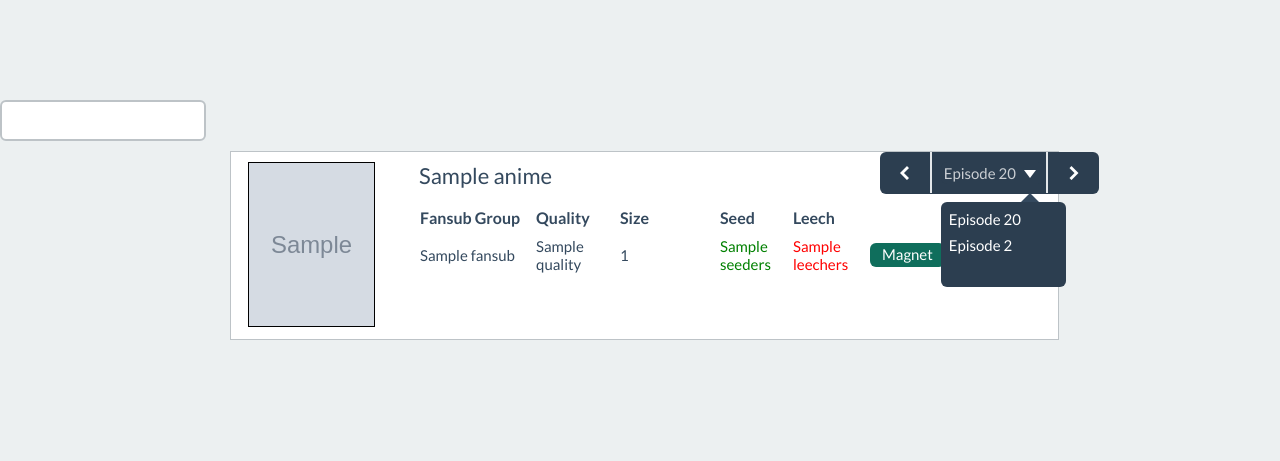
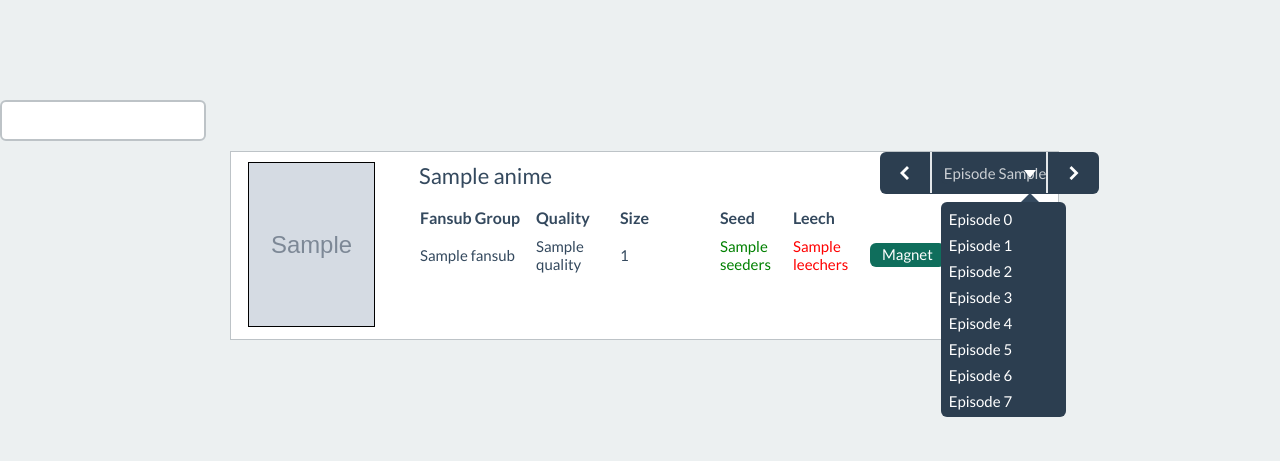
Before and after one commit to Winxton/anitor, a Django app: template nyaacrawler/templates/index.html in a window 1280 px wide, after a click that opens the changed part. Shown: the top 461 px of the page. Run offline with Django 3.2, Linux system fonts and the light colour scheme; the template is opened without the code that fills it: most values are stand-ins (such as "Sample title", 1, 10 or a date in 2020); grey boxes marked "Sample" are stand-in pictures; lists and menus that the app fills with data are empty; some libraries are stand-ins or nearby versions.

Commit message:
added episode iteration to template

```diff
--- a/nyaacrawler/models.py
+++ b/nyaacrawler/models.py
@@ -31,7 +31,7 @@
             ).aggregate(
                 max_episode=Max('episode')
             )['max_episode']
-        return 0 if episode is None else episode
+        return 0 if episode is None else int(episode)
 
     @classmethod
     def get_unknown_placeholder(cls):
@@ -42,15 +42,11 @@
     def get_active_anime(cls):
         return Anime.objects.filter(anime_aliases__torrents__isnull=False).distinct()
 
-    """
-    Myanimelist is down :(
-
     def save(self, *args, **kwargs):
         from nyaacrawler.utils import MyAnimeList
         if not self.image:
             self.image = MyAnimeList.get_anime_image_url(self.official_title)
         super(Anime, self).save()
-    """
 
 class AnimeAlias(models.Model):
     """
--- a/nyaacrawler/templates/index.html
+++ b/nyaacrawler/templates/index.html
@@ -56,8 +56,10 @@
                     <li class="ep-number">
                         <div class="dropdown-ep">
                             <select name="Episode" class="select-block">
-                            <option value="1">Episode 20</option>
-                            <option value="2">Episode 2</option>
+                                {% for i in anime.current_episode|select_options_range %}
+                                    <option value="{{ i }}">Episode {{ i }}</option>
+                                {% endfor %}
+                                    <option value="{{ anime.current_episode }}" selected>Episode {{ anime.current_episode }}</option>
                             </select>
                         </div>
                     </li>
@@ -177,8 +179,8 @@
                                         "<li class='previous'><a href='#fakelink' class='fui-arrow-left nav-arrow'></a></li>" +
                                         "<li class='ep-number'><div class='dropdown-ep'>"+
                                             "<select name='Episode' class='select-block'>"+
-                                            "<option value='1'>Episode 20</option>"+
-                                            "<option value='2'>Episode 2</option>"+
+                                                "<option value='1'>Episode 20</option>"+
+                                                "<option value='2'>Episode 2</option>"+
                                             "</select>"+
                                             "<div class='btn-group select select-block'>"+
                                                 "<i class='dropdown-arrow dropdown-arrow-inverse'></i>"+
@@ -188,13 +190,14 @@
                                                 "<span class='caret'></span>"+
                                                 "</button>"+
                                                 "<ul class='dropdown-menu dropdown-inverse mCustomScrollbar _mCS_2' role='menu' + style='max-height: 552px; overflow-y:auto; min-height: 75px;overflow-x:hidden'>"+
-                                                "<div class='mCustomScrollBox mCS-light-thick' id='mCSB_2' style='position: relative; height: 100%; overflow: hidden; max-width: 100%; max-height: 205px;'>"+
+                                                "<div class='mCustomScrollBox mCS-light-thick' id='mCSB_2' style='position: relative; height: 100%; overflow: hidden; max-width: 100%; max-height: 205px;'>" +
                                                 "<div class='mCSB_container mCS_no_scrollbar' style='position: relative; top: 0px;'>"+
                                                 "<li rel='0' class='selected'><a tabindex='-1' href='#' class=''><span class='pull-left'>Episode  20</span></a></li>"+
                                                 "<li rel='1'><a tabindex='-1' href='#' class=''><span class='pull-left'>Episode 2</span></a></li></div><div class='mCSB_scrollTools' style='position: absolute; display: none;'>"+
                                                 "<div class='mCSB_draggerContainer'><div class='mCSB_dragger' style='position: absolute; top: 0px;' oncontextmenu='return false;'>"+
                                                 "<div class='mCSB_dragger_bar' style='position:relative;'></div></div><div class='mCSB_draggerRail'+></div></div></div></div></ul></div>"+
-                                        "</div></li>" +
+                                            "</div>" +
+                                        "</li>" +
                                         "<li class='next'><a href='#fakelink' class='fui-arrow-right nav-arrow'></a></li>" +
                                     "</ul>" +
                                     "<a href='#inline1' class='btn btn-block btn-primary subscribe fancybox'>Subscribe</a>" +
@@ -246,7 +249,7 @@
                             "</div>";
 
                             $("#arrival").append(html);
-                            //bindScrollBar();
+                            bindScrollBar();
                     }
                 );
             },
--- a/nyaacrawler/templatetags/nyaacrawler_extras.py
+++ b/nyaacrawler/templatetags/nyaacrawler_extras.py
@@ -11,3 +11,7 @@
     }
     link = "magnet:?" + urlencode(params)
     return link
+
+@register.filter
+def select_options_range(max_episode):
+  return range( max_episode )
```
Also changed, not shown: 1 other file.
